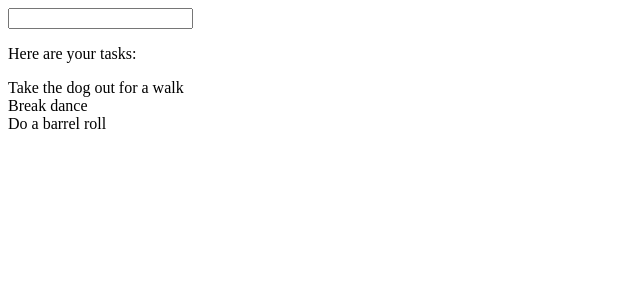
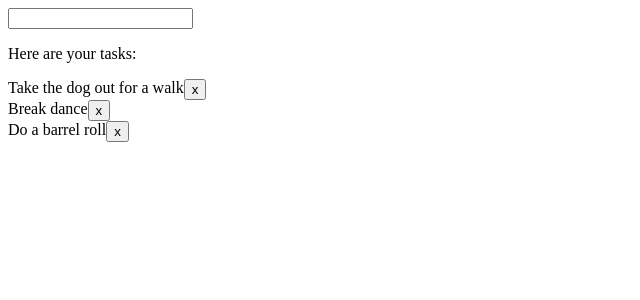
Before and after one commit to sunnycoolguy/react-todo, a React (Create React App) app: page / in a window 1280 px wide. Shown: the top 300 px of the page, without its empty margins (0-640 px from the left). Built offline with nearby package versions, Linux system fonts and the light colour scheme.

Commit message:
Add delete functionality

```diff
--- a/src/TaskList.js
+++ b/src/TaskList.js
@@ -2,14 +2,15 @@ import React from 'react';
 
 
 const TaskList = (props) => {
-    return (<div>
-        {props.tasks.map((task) => <div style={{textDecoration : !task.completed ? "none" : "line-through"}} key={task.id} onClick={() => props.onTaskClick(task.id)}>{task.desc}</div>)}
-    </div>);
+    return props.tasks.map((task) => {
+        return <div style={{display : "flex"}}>
+                <div style={{textDecoration : !task.completed ? "none" : "line-through"}} key={task.id} onClick={() => props.onTaskClick(task.id)}>{task.desc}</div>
+                <button onClick={() => props.onDelete(task.id)}>x</button>
+            </div>
+    })
 }
-
 export default TaskList;
 
-//TODO: Add functionality to delete completed items through a button
 //TODO: Add functionality to show tasks which have been completed but not yet deleted
 //TODO: Add functionality to show incomplete tasks
 //TODO: Add functionality to delete all incomplete taks
--- a/src/Todo.js
+++ b/src/Todo.js
@@ -13,6 +13,7 @@ class Todo extends React.Component{
         this.handleInputChange = this.handleInputChange.bind(this);
         this.handleKeyDown = this.handleKeyDown.bind(this);
         this.handleTaskClick = this.handleTaskClick.bind(this);
+        this.handleDelete = this.handleDelete.bind(this);
     }
 
     handleInputChange = (event) => {
@@ -45,13 +46,18 @@ class Todo extends React.Component{
             })
         })
     }
+    handleDelete = (taskID) => {
+        this.setState({
+            tasks : this.state.tasks.filter((task) => task.id !== taskID)
+        })
+    }
 
 
     render(){
         return <div>
             <input value={this.state.text} onChange={this.handleInputChange} onKeyDown={this.handleKeyDown}/>
             <p>Here are your tasks: </p>
-            <TaskList tasks={this.state.tasks} onTaskClick={this.handleTaskClick}/>
+            <TaskList tasks={this.state.tasks} onTaskClick={this.handleTaskClick} onDelete={this.handleDelete}/>
         </div>
     }
 
```
